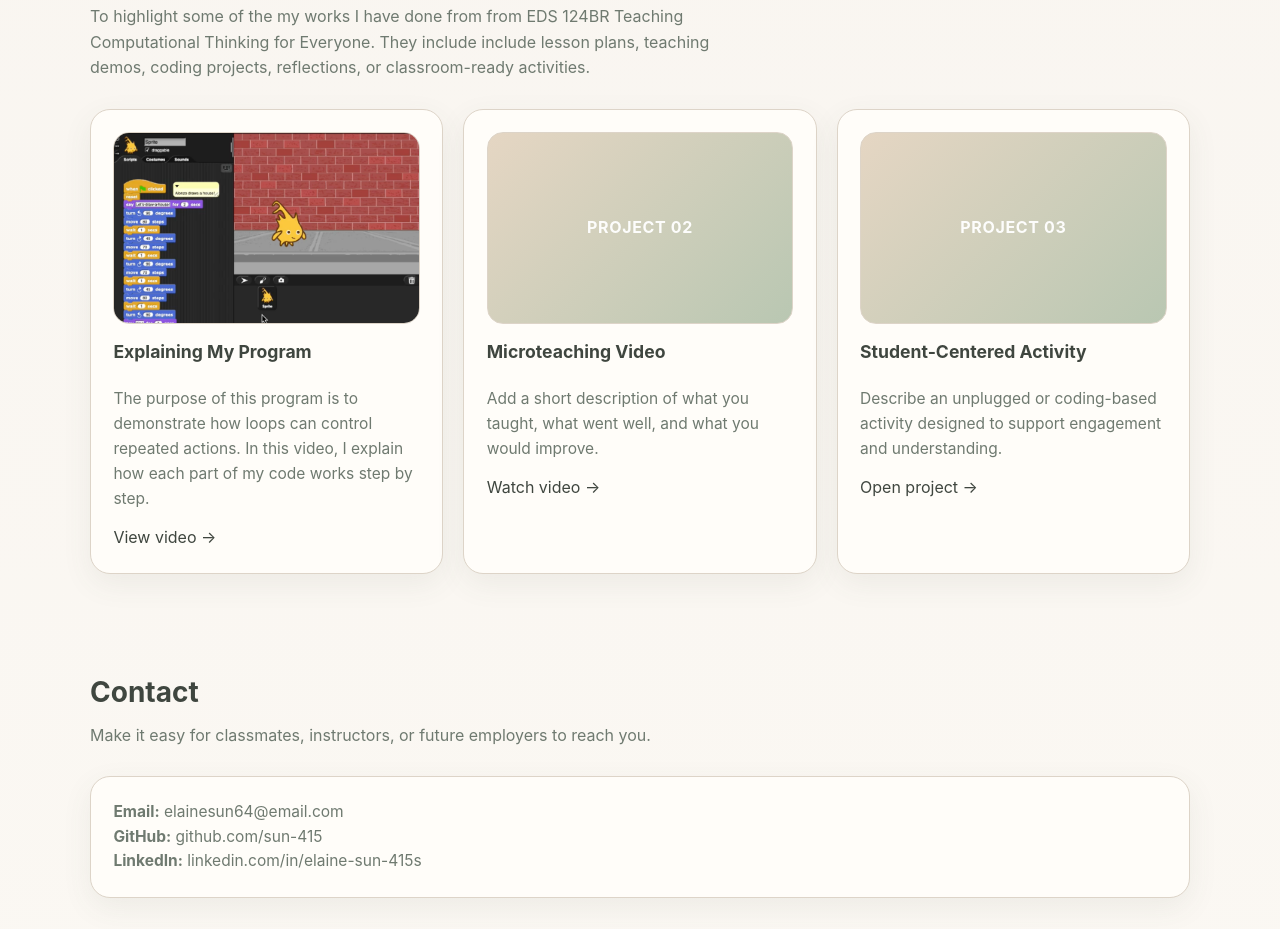
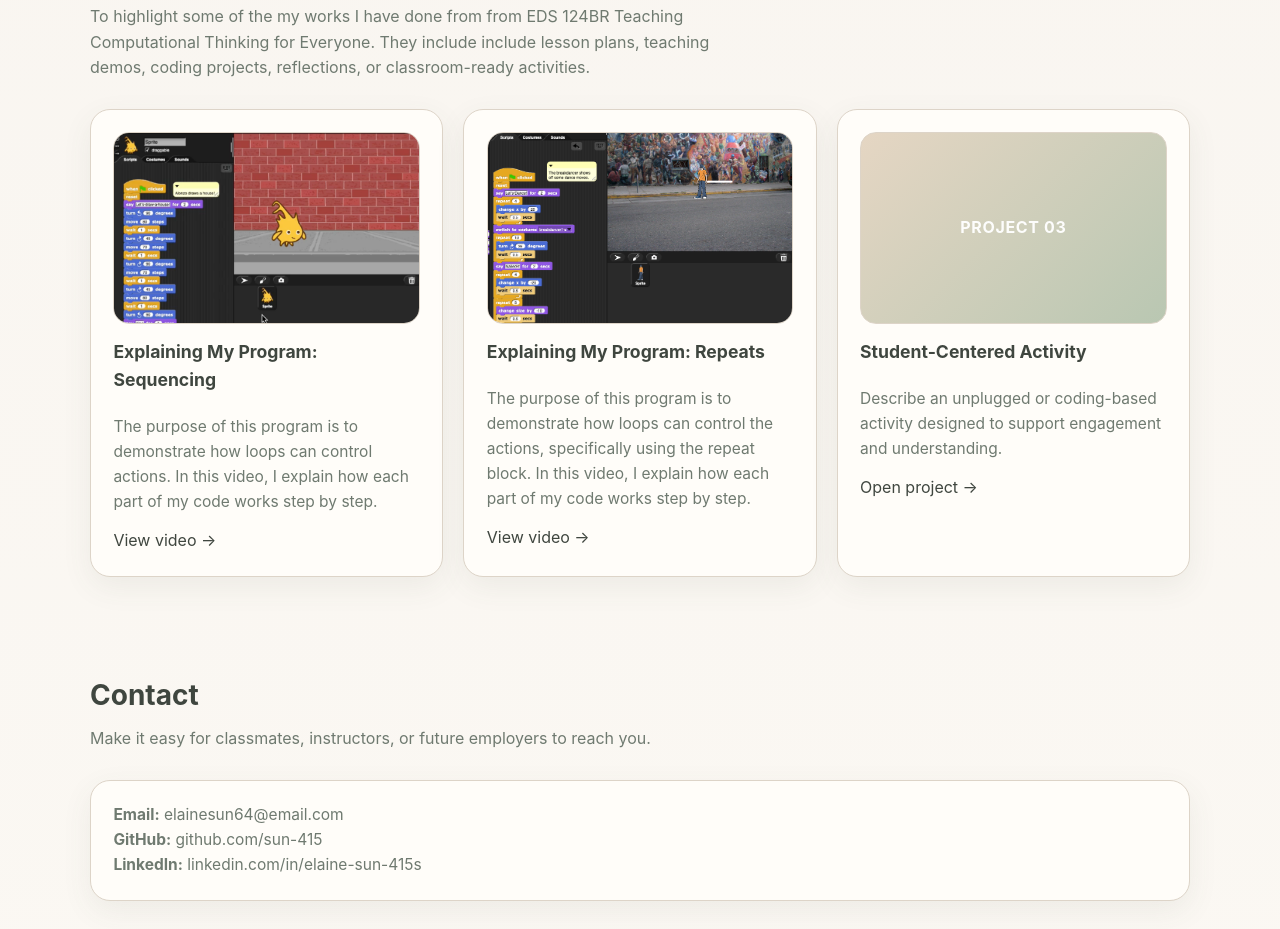
Before and after one commit to sun-415/Teaching-Portfolio, a plain HTML site: page index.html in a window 1280 px wide. Shown: the part 1320-2249 px from the top of the page. Drawn offline with Linux system fonts and the light colour scheme.

Commit message:
Added second video

```diff
--- a/index.html
+++ b/index.html
@@ -125,21 +125,21 @@
         <div class="grid-3">
           <article class="card project-card">
             <img src="images/first-vid.png" alt="Video thumbnail" class="project-img">
-            <h3>Explaining My Program</h3>
+            <h3>Explaining My Program: Sequencing</h3>
             <p>
-              The purpose of this program is to demonstrate how loops can control repeated actions.
+              The purpose of this program is to demonstrate how loops can control actions.
               In this video, I explain how each part of my code works step by step.
             </p>
             <a href="https://youtu.be/Ygs3fcy4rR8?si=t2WAcQGF1l_6HtGZ" target="_blank">View video →</a>
           </article>
 
           <article class="card project-card">
-            <div class="project-preview">PROJECT 02</div>
-            <h3>Microteaching Video</h3>
+            <img src="images/second-vid.png" alt="Video thumbnail" class="project-img">
+            <h3>Explaining My Program: Repeats</h3>
             <p>
-              Add a short description of what you taught, what went well, and what you would improve.
+              The purpose of this program is to demonstrate how loops can control the actions, specifically using the repeat block. In this video, I explain how each part of my code works step by step.
             </p>
-            <a href="#">Watch video →</a>
+            <a href="https://youtu.be/43LND3QMbt4" target="_blank">View video →</a>
           </article>
 
           <article class="card project-card">
```
Also changed, not shown: images/second-vid.png (added).
